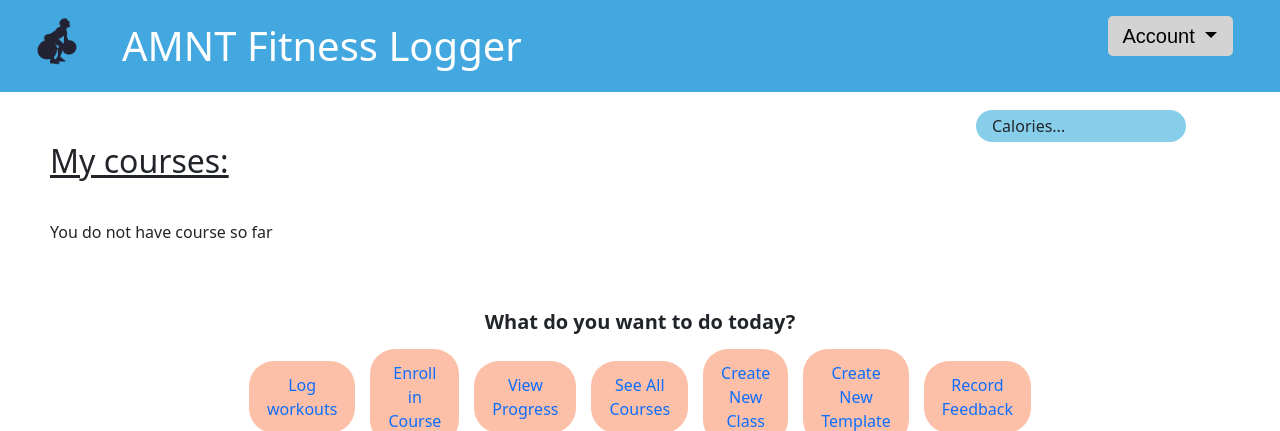
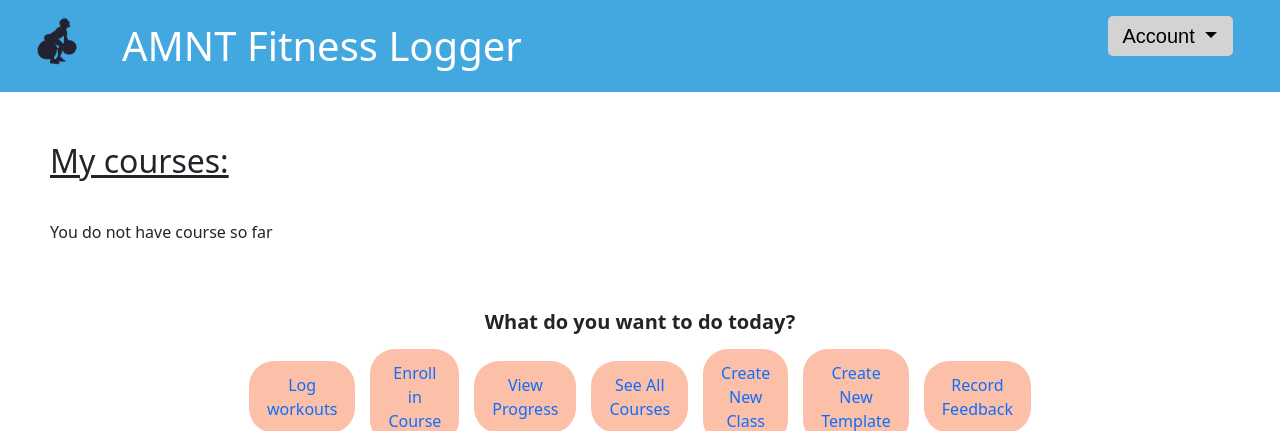
Before and after one commit to nichS21/FitnessLogger, a PHP site: page /dashboard.php in a window 1280 px wide. Shown: the top 431 px of the page. Run offline with PHP 8.4, Linux system fonts and the light colour scheme; the visitor is signed in with stand-in values (Sample User, id 1); data that the repository does not hold is empty.

Commit message:
remove progress bar and code cleanup

```diff
--- a/css/dashboard.css
+++ b/css/dashboard.css
@@ -1,28 +1,3 @@
-/* body {
-    margin: 0;
-    font-family: Arial, sans-serif;
-    background-color: #f5f6fa;
-}
-
-header {
-    background-color: #004c8c;
-    color: white;
-    padding: 15px 20px;
-    display: flex;
-    justify-content: space-between;
-    align-items: center;
-}
-
-.user-info {
-    display: flex;
-    align-items: center;
-}
-
-.user-info img {
-    height: 30px;
-    margin-right: 8px;
-} */
-
 main {
     padding: 30px;
     position: relative;
@@ -93,41 +68,6 @@ main {
     background-color: #fda074;
 }
 
-.progress-bar, .progress-bar::before, .progress-bar::after {
-    box-sizing: border-box;
-}
-
-.track {
-    position: absolute;
-    right: 2px;
-    top: 0;
-    margin: 10px;
-}
-
-.progress-bar {
-    width: 300px;
-    height: 3em;
-    background-color: grey;
-    border-radius: 1.5em;
-    color: white;
-}
-
-.progress-bar::before {
-    content: attr(data-label);
-    display: flex;
-    align-items: center;
-    position: absolute;
-    left: .5em;
-    top: .5em;
-    bottom: .5em;
-    width: 70%;
-    min-width: 2rem;
-    max-width: calc(100% - 1em);
-    background-color: skyblue;
-    border-radius: 1em;
-    padding: 1em;
-}
-
 .image-container {
     position: relative;
     width: 200px;
--- a/dashboard.php
+++ b/dashboard.php
@@ -4,18 +4,7 @@ session_start();
 include("scriptsPHP/util.php");
 include("dashboard_util.php");
 
-// neededImports();
-// $user = "User";
-
-// $query = "SELECT * FROM User";
-// $result = $db->query($query);
-// print_r($result);
-// print "<div>$result</div>";
-
-// $uid = 2;
-
-    //set uid
-    $uid = $_SESSION['uid'];
+$uid = $_SESSION['uid'];
 ?>
 
 <!DOCTYPE html>
@@ -38,18 +27,7 @@ include("dashboard_util.php");
             <div class="course-grid">
                 <?php
                     genCourse($db, $uid);
-                    // if (isset($_GET['uid'])) {
-                    //     $uid = $_GET['uid'];
-                    //     genCourse($db, $uid);
-                    // }
-                    // else {
-                    //     echo "<p>You do not have any course so far</p>";
-                    // }
                 ?>
-            </div>
-            <div class="track">
-                <div class="progress-bar" data-label="Calories..."></div>
-                <!-- <div class="text">Goal</div> -->
             </div>
         </section>
 
```
